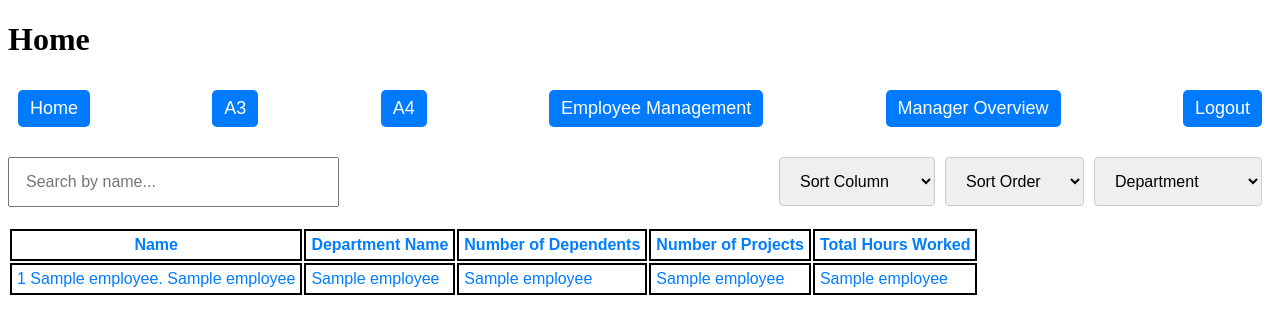
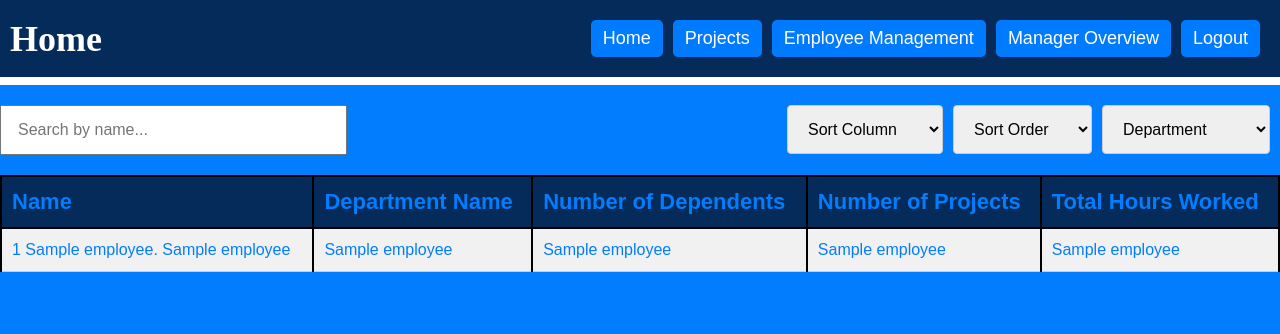
Before and after one commit to SammyMcNab/CIS3530A4, a Flask app: page /search in a window 1280 px wide. Shown: the top 334 px of the page. Run offline with Flask 3, Linux system fonts and the light colour scheme; the visitor is signed in with stand-in values (Sample User, id 1); a database or web service that is not in the repository returns one stand-in record (values such as "Sample title"); some libraries are stand-ins or nearby versions.

Commit message:
Update search.html

```diff
--- a/app/templates/search.html
+++ b/app/templates/search.html
@@ -6,14 +6,13 @@
     <title>Employee Search</title>
     <link rel="stylesheet" href="{{ url_for('static', filename='css/style.css') }}">
 </head>
-<body class="search_page">
+<body class="page">
     <header>
-        <div class="search_header_div">
-            <h1 class="search_header">Home</h1>
+        <div class="header_div">
+            <h1 class="header">Home</h1>
             <div class="nav_button_group">
                 <a href="{{ url_for('main.search') }}" class="button">Home</a>
-                <a href="#" class="button">A3</a>
-                <a href="#" class="button">A4</a>
+                <a href="{{ url_for('main.projects') }}" class="button">Projects</a>
                 <a href="{{ url_for('main.employee_list') }}" class="button">Employee Management</a>
                 <a href="{{ url_for('main.managers_overview') }}" class="button">Manager Overview</a>
                 <a href="{{ url_for('main.logout') }}" class="button">Logout</a>
@@ -61,7 +60,7 @@
             </form>
         </div>
 
-        <table class="search_table">
+        <table class="table">
             <thead>
                 <tr>
                     <th>Name</th>
```
